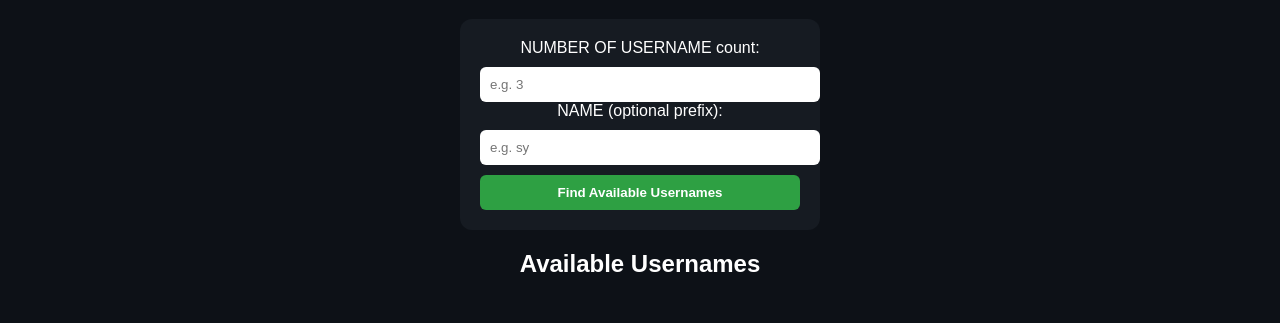
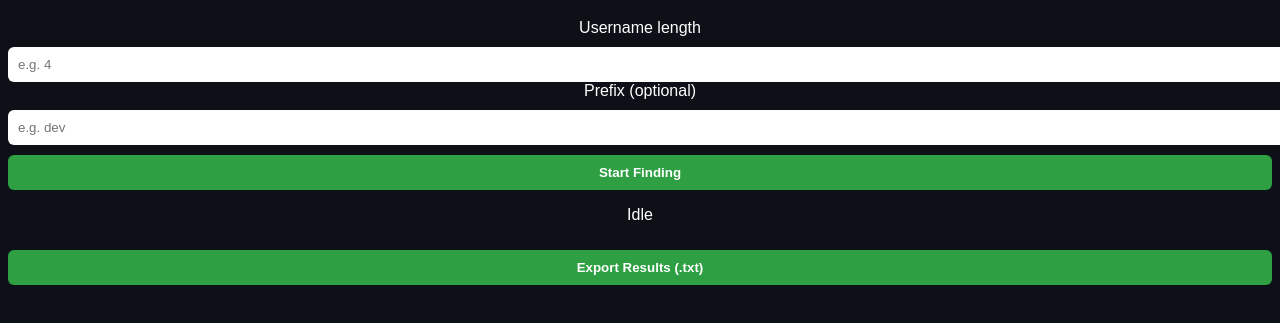
Before and after one commit to sks2k6/git-user-finder, a plain HTML site: page index.html in a window 1280 px wide. Shown: the part 61-384 px from the top of the page. Drawn offline with Linux system fonts and the light colour scheme.

Commit message:
Update index.html

```diff
--- a/index.html
+++ b/index.html
@@ -6,20 +6,27 @@
 </head>
 <body>
 
-  <h1>GitHub Username Finder</h1>
+  <div class="card">
+    <h1>GitHub Username Finder</h1>
 
-  <div class="box">
-    <label>NUMBER OF USERNAME count:</label>
-    <input type="number" id="length" placeholder="e.g. 3">
+    <label>Username length</label>
+    <input type="number" id="length" placeholder="e.g. 4">
 
-    <label>NAME (optional prefix):</label>
-    <input type="text" id="prefix" placeholder="e.g. sy">
+    <label>Prefix (optional)</label>
+    <input type="text" id="prefix" placeholder="e.g. dev">
 
-    <button onclick="startFinding()">Find Available Usernames</button>
+    <button onclick="startFinding()">Start Finding</button>
+
+    <div class="progress-container">
+      <div id="progress"></div>
+    </div>
+
+    <p id="status">Idle</p>
+
+    <button class="export" onclick="exportResults()">Export Results (.txt)</button>
+
+    <ul id="results"></ul>
   </div>
-
-  <h2>Available Usernames</h2>
-  <ul id="results"></ul>
 
   <script src="script.js"></script>
 </body>
```
